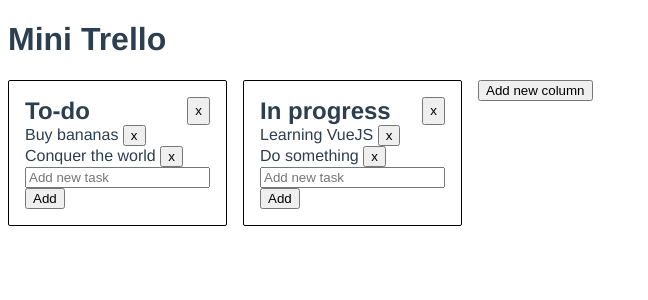
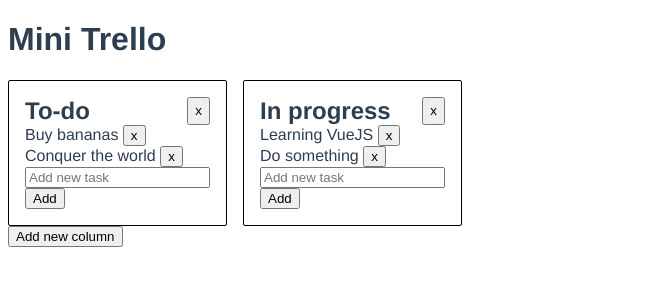
Before and after one commit to vincentnavetat/mini-trello, a Vue app: page / in a window 1280 px wide. Shown: the top 300 px of the page, without its empty margins (0-648 px from the left). Built offline with nearby package versions, Linux system fonts and the light colour scheme.

Commit message:
Add draggable columns

```diff
--- a/src/App.vue
+++ b/src/App.vue
@@ -4,22 +4,31 @@
       <h1>Mini Trello</h1>
     </header>
 
-    <div class="columns">
+    <draggable
+      :list="columns"
+      class="columns"
+      ghost-class="ghost"
+      @start="dragging = true"
+      @end="dragging = false"
+    >
       <column v-for="(column, index) in columns" v-bind:column="column" v-bind:key="index" :columns="columns" @remove="removeColumn(index)">
       </column>
-      <div>
-        <button @click="addColumn()">Add new column</button>
-      </div>
+    </draggable>
+
+    <div>
+      <button @click="addColumn()">Add new column</button>
     </div>
   </main>
 </template>
 
 <script>
+import draggable from "vuedraggable";
 import Column from './components/Column.vue'
 
 export default {
   name: 'app',
   components: {
+    draggable,
     'column': Column,
   },
   data: function() {
```
